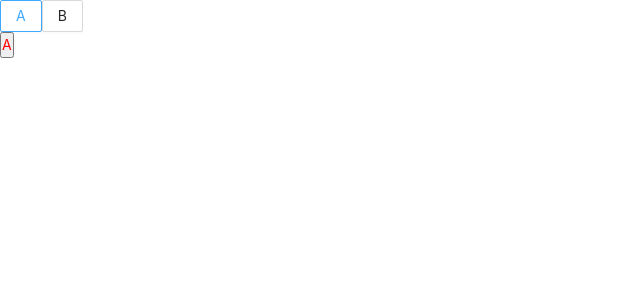
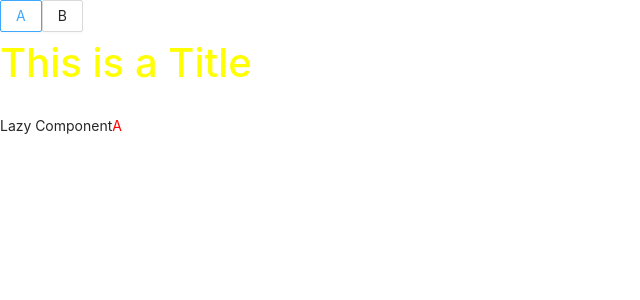
Before and after one commit to Syberseul/github_SE, a Next.js app: page /a in a window 1280 px wide. Shown: the top 300 px of the page, without its empty margins (0-640 px from the left). Built offline with nearby package versions, Linux system fonts and the light colour scheme.

Commit message:
add lazying loading

```diff
--- a/components/comp.jsx
+++ b/components/comp.jsx
@@ -1,3 +1,3 @@
-const comp = ({ children }) => <button>{children}</button>;
+const comp = ({ children }) => <span>Lazy Component</span>;
 
 export default comp;
--- a/package.json
+++ b/package.json
@@ -14,12 +14,15 @@
   "dependencies": {
     "antd": "^4.16.6",
     "babel-plugin-import": "^1.13.3",
+    "babel-plugin-styled-components": "^1.13.2",
     "ioredis": "^4.27.6",
     "koa": "^2.13.1",
     "koa-router": "^10.0.0",
+    "moment": "^2.29.1",
     "next": "11.0.1",
     "react": "17.0.2",
-    "react-dom": "17.0.2"
+    "react-dom": "17.0.2",
+    "styled-components": "^5.3.0"
   },
   "devDependencies": {
     "eslint": "7.30.0",
--- a/pages/_app.js
+++ b/pages/_app.js
@@ -11,11 +11,11 @@ function MyApp({ Component, pageProps }) {
   );
 }
 
-MyApp.getInitialProps = async (appContext) => {
+MyApp.getInitialProps = async (ctx) => {
   let appProps;
 
   if (App.getInitialProps) {
-    const appProps = await App.getInitialProps(appContext);
+    const appProps = await App.getInitialProps(ctx);
 
     return { ...appProps };
   }
--- a/pages/_document.js
+++ b/pages/_document.js
@@ -1,20 +1,36 @@
 import Document, { Html, Head, Main, NextScript } from "next/document";
+import { ServerStyleSheet } from "styled-components";
 
 class MyDocument extends Document {
   static async getInitialProps(ctx) {
-    const props = await Document.getInitialProps(ctx);
+    const sheet = new ServerStyleSheet();
 
-    return { ...props };
+    try {
+      ctx.renderPage(
+        (App) => (props) => sheet.collectStyles(<App {...props} />)
+      );
+
+      const initialProps = await Document.getInitialProps(ctx);
+
+      return {
+        ...initialProps,
+        styles: (
+          <>
+            {initialProps.styles}
+            {sheet.getStyleElement()}
+          </>
+        ),
+      };
+    } finally {
+      sheet.seal();
+    }
   }
 
   render() {
     return (
       <Html>
-        <Head>
-          <title>My app</title>
-          <style>{`.test {color: red}`}</style>
-        </Head>
-        <body className="test">
+        <Head></Head>
+        <body>
           <Main />
           <NextScript />
         </body>
--- a/pages/a.js
+++ b/pages/a.js
@@ -1,17 +1,39 @@
-import Comp from "../components/comp";
 import { withRouter } from "next/router";
+import styled from "styled-components";
+import dynamic from "next/dynamic";
 
-const A = ({ router, name }) => (
-  <Comp>
-    A {router.query.id} {name}
-  </Comp>
+const Comp = dynamic(import("../components/comp"));
+
+const Title = styled.h1`
+  color: yellow;
+  font-size: 40px;
+`;
+
+const A = ({ router, name, time }) => (
+  <>
+    <Title>This is a Title {time}</Title>
+    <Comp />
+    <a>
+      A {router.query.id} {name}
+    </a>
+    <style jsx>
+      {`
+        a {
+          color: red;
+        }
+      `}
+    </style>
+  </>
 );
 
 A.getInitialProps = async ({ req, query }) => {
+  const moment = await import("moment");
+
   const promise = new Promise((resolve, reject) => {
     setTimeout(() => {
       resolve({
         name: "rua",
+        time: moment.default(Date.now() - 60 * 1000).fromNow(),
       });
     }, 1000);
   });
```
Also changed, not shown: .babelrc, 1 other file (tests, documents, lock files or other folders).
